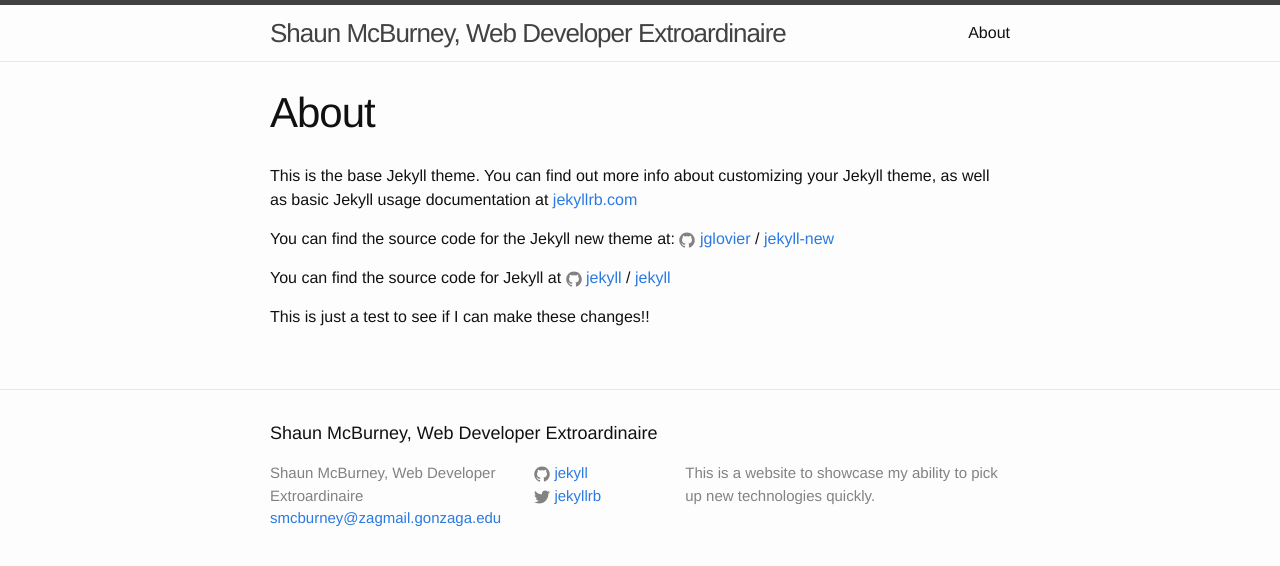
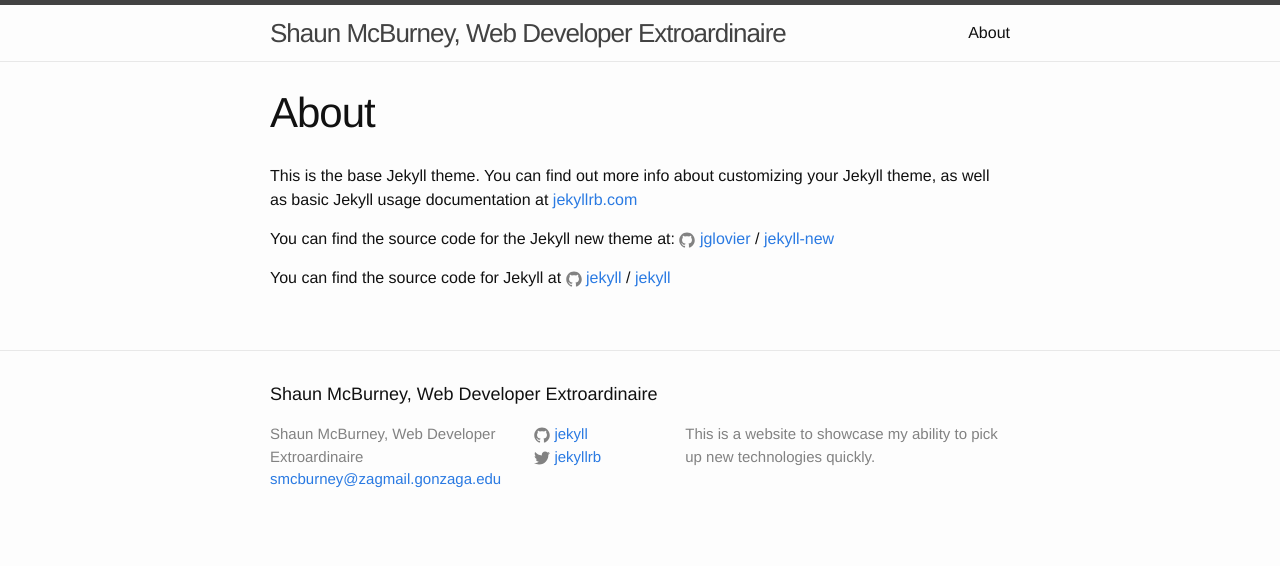
Before and after one commit to 5h4un/5h4un.github.io, a Jekyll site: the page built from about.md, in a window 1280 px wide. Shown: the top 566 px of the page. Built offline with Jekyll 4.4.1, drawn with Linux system fonts in a browser that asks for light colours.

Commit message:
undoing last change

```diff
--- a/about.md
+++ b/about.md
@@ -13,5 +13,3 @@ You can find the source code for the Jekyll new theme at:
 You can find the source code for Jekyll at
 {% include icon-github.html username="jekyll" %} /
 [jekyll](https://github.com/jekyll/jekyll)
-
-This is just a test to see if I can make these changes!!
```
